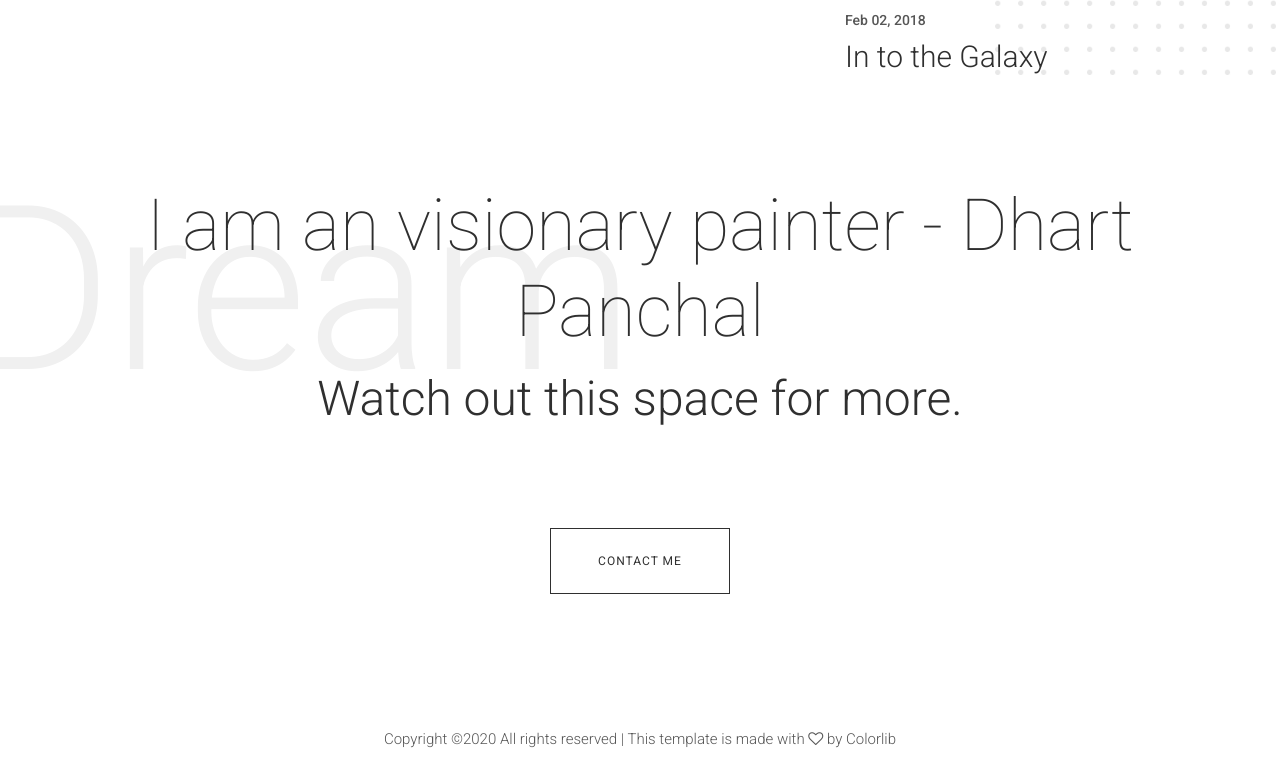
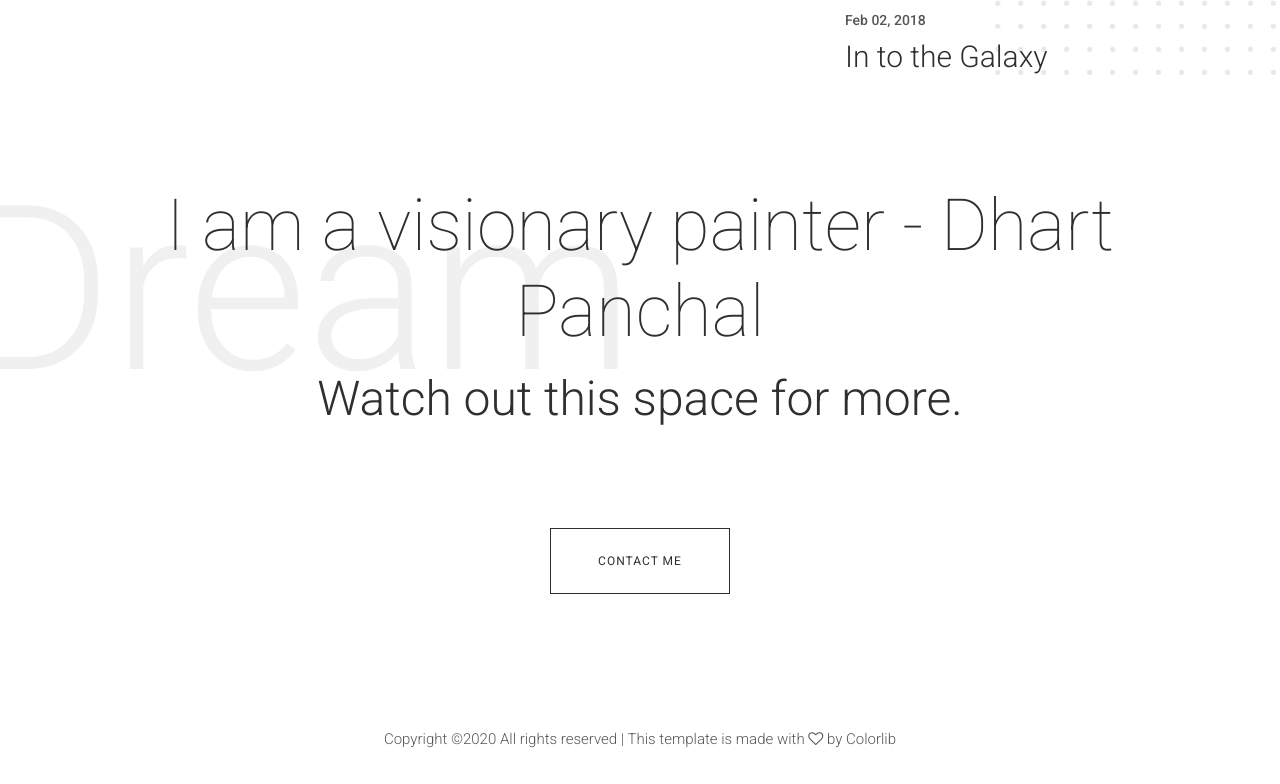
Before and after one commit to Uvacoder/artist-bus, a plain HTML site: page index.html in a window 1280 px wide. Shown: the part 4004-4788 px from the top of the page. Drawn offline with nearby package versions, Linux system fonts and the light colour scheme.

Commit message:
Update index.html
Fix grammar

```diff
--- a/index.html
+++ b/index.html
@@ -331,7 +331,7 @@ Copyright &copy;<script>document.write(new Date().getFullYear());</script> All r
             <div class="row">
                 <div class="col-12">
                     <div class="call-to-action-content wow fadeInUp" data-wow-delay="0.5s">
-                        <h2>I am an visionary painter - Dhart Panchal</h2>
+                        <h2>I am a visionary painter - Dhart Panchal</h2>
                         <h5>Watch out this space for more.</h5>
                         <a href="#" class="btn sonar-btn mt-100">contact me</a>
                     </div>
```
